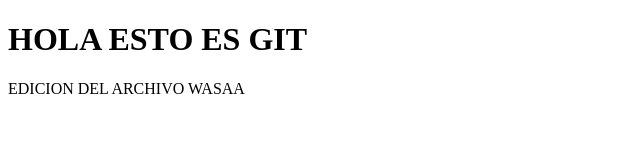
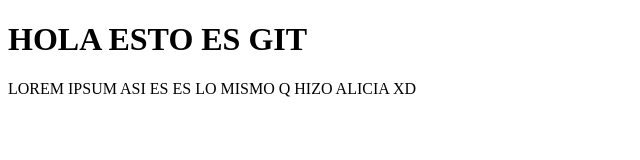
Before and after one commit to hhsara-123/ProduccionG4, a plain HTML site: page index.html in a window 1280 px wide. Shown: the whole page, without its empty margins (0-640 px from the left). Drawn offline with Linux system fonts and the light colour scheme.

Commit message:
elimine párrafo de index.html
Elimine el parrafo anterior y le añadi un lorem ipsum para mayor confort.

```diff
--- a/index.html
+++ b/index.html
@@ -7,6 +7,6 @@
 </head>
 <body>
     <h1>HOLA ESTO ES GIT</h1>
-    <p>EDICION DEL ARCHIVO WASAA</p>
+    LOREM IPSUM ASI ES ES LO MISMO Q HIZO ALICIA XD
 </body>
 </html>
```
